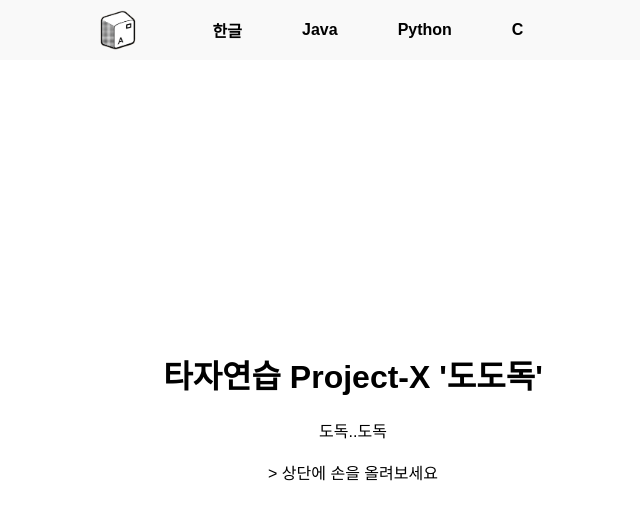
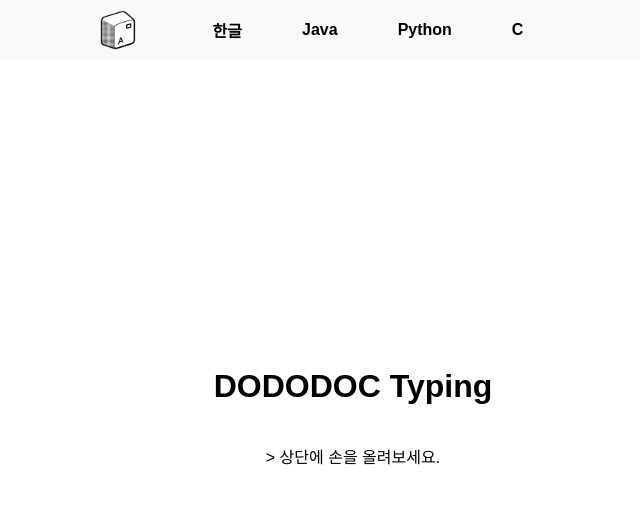
Before and after one commit to Project-X-Deagu/FE, a React (Create React App) app: page / in a window 1280 px wide. Shown: the top 520 px of the page, without its empty margins (287-927 px from the left). Built offline with nearby package versions, Linux system fonts and the light colour scheme; a web font is replaced by a local one.

Commit message:
타이핑 효과 수정

```diff
--- a/src/components/TextBox1.jsx
+++ b/src/components/TextBox1.jsx
@@ -6,7 +6,7 @@ export const StyledTextArea = styled.textarea`
   background-color: transparent;
   width: 90%;
   min-width: 200px;
-  max-width: 750px;
+  max-width: 800px;
   height: 25px;
   resize: none;
   overflow: hidden;
--- a/src/components/TypingEffect.jsx
+++ b/src/components/TypingEffect.jsx
@@ -30,8 +30,8 @@ const TypingEffect = ({ text, onComplete }) => {
 };
 
 const TypingEffectExample = () => {
-  const titleSentences = ["타자연습 Project-X '", "도도독", "'"];
-  const mainSentences = ["도독..도독", " ", "> 상단에 손을 올려보세요."];
+  const titleSentences = ["너 내 동료가 돼라&#x2757", " ", " ", " ", " "];
+  const mainSentences = [" ", "> 상단에 손을 올려보세요."];
 
   const [isTitleTypingFinished, setTitleTypingFinished] = useState(false);
 
@@ -45,7 +45,7 @@ const TypingEffectExample = () => {
     >
       <h1>
         {isTitleTypingFinished ? (
-          "타자연습 Project-X '도도독'"
+          "DODODOC Typing"
         ) : (
           <TypingEffect
             text={titleSentences.join("")}
```
